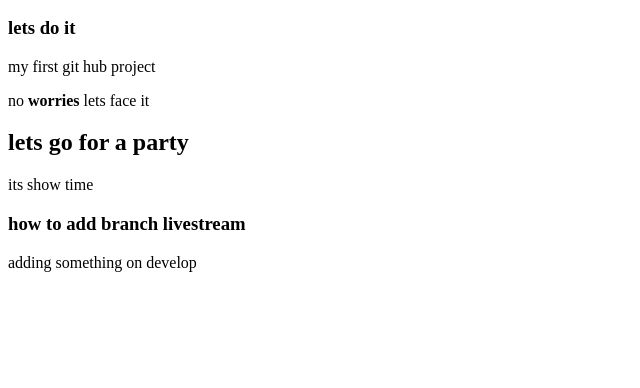
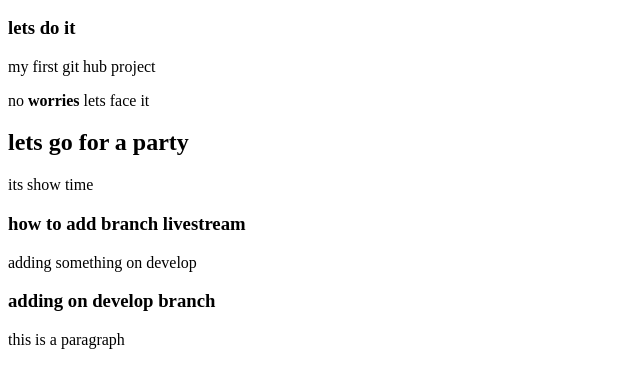
Before and after one commit to anjuman1/my-website, a plain HTML site: page index.html in a window 1280 px wide. Shown: the part 110-498 px from the top of the page, without its empty margins (0-640 px from the left). Drawn offline with Linux system fonts and the light colour scheme.

Commit message:
sending file on develop

```diff
--- a/index.html
+++ b/index.html
@@ -15,5 +15,7 @@
     <p>its show time</p>
     <h3>how to add branch livestream</h3>
     <p>adding something on develop</p>
+    <h3>adding on develop branch</h3>
+    <p>this is a paragraph</p>
 </body>
 </html>
```
